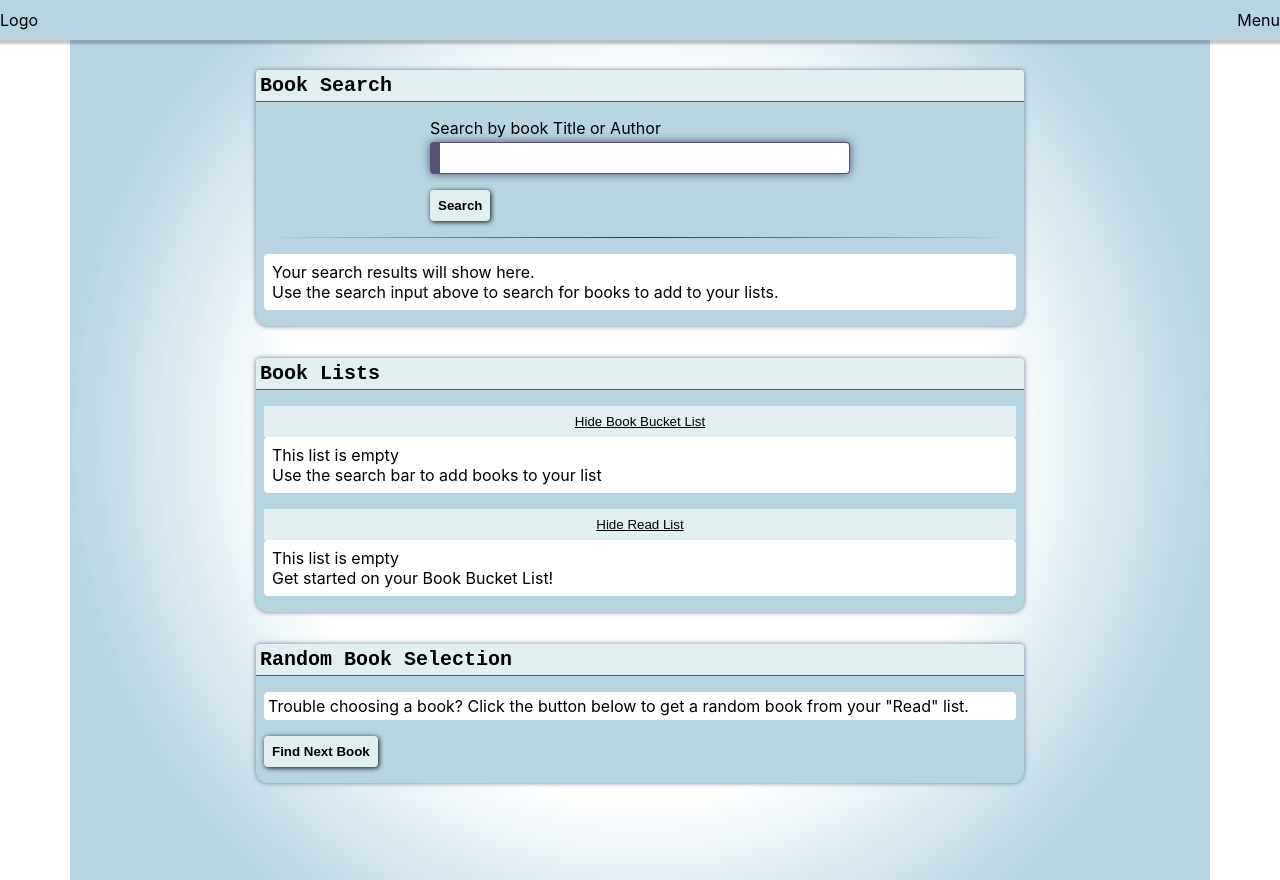
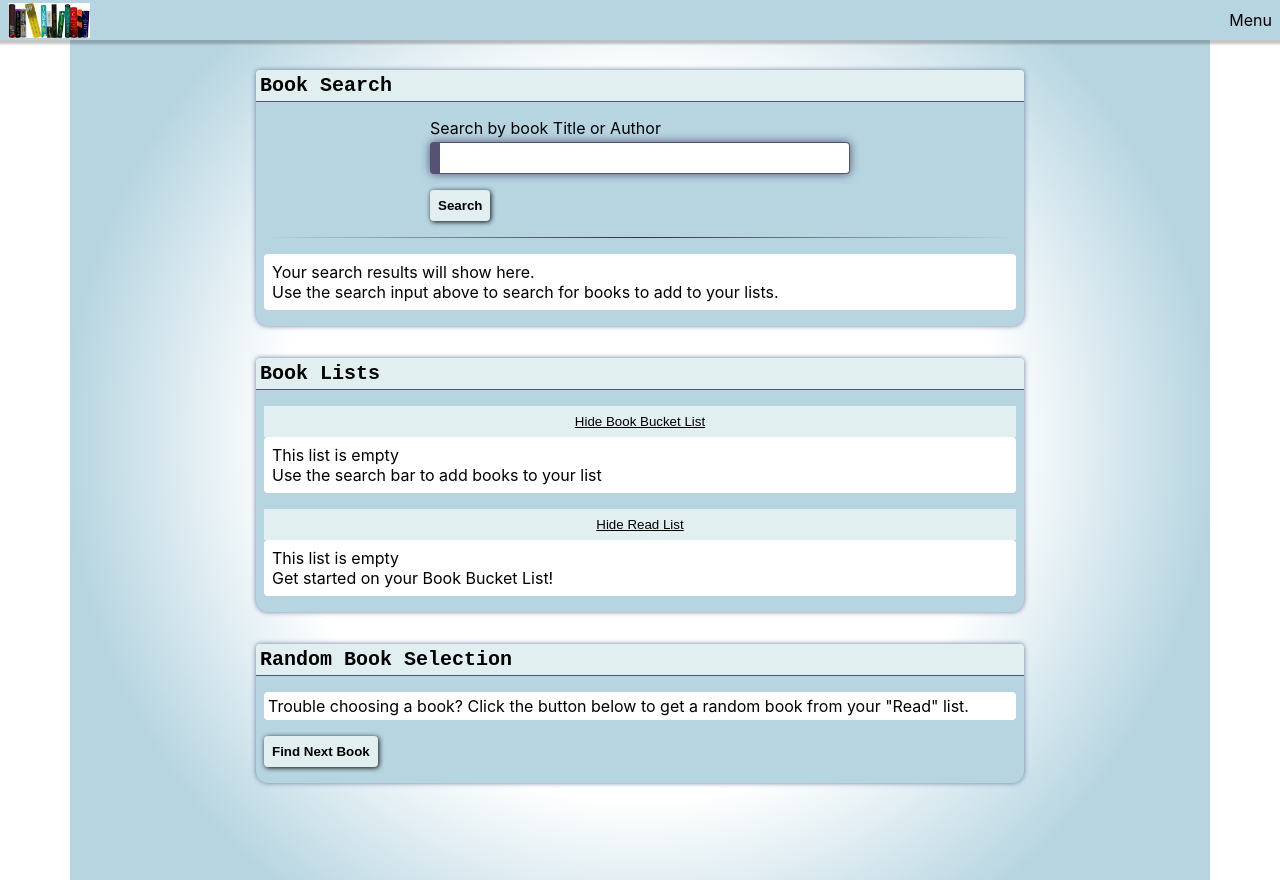
Before and after one commit to ElizabethClohosey/Book-club, a React (Create React App) app: page / in a window 1280 px wide. Built offline with nearby package versions, Linux system fonts and the light colour scheme.

Commit message:
added testing logo and updated header layout

```diff
--- a/src/App.css
+++ b/src/App.css
@@ -15,9 +15,9 @@ header {
   box-shadow: 0 2px 2px 2px rgba(9, 9, 9, 0.23);
 }
 
-h1 {
+/* h1 {
   margin: 0;
-}
+} */
 
 
 footer {
--- a/src/components/layout/header.jsx
+++ b/src/components/layout/header.jsx
@@ -1,4 +1,5 @@
 import React from "react";
+import Logo from "../../assets/images/logo-sm.png";
 
 const Header = () => {
   return (
@@ -9,15 +10,15 @@ const Header = () => {
           alignItems: "center",
           justifyContent: "space-between",
           height: "100%",
+          padding: '0 .5rem'
         }}
       >
-        <p>Logo</p>
-        <p>Menu</p>
-        {/* <img
-          style={{ height: "55px" }}
+        <img
+          style={{ height: "35px" }}
           src={Logo}
           alt="book club bitches text above books"
-        /> */}
+        />
+        <p>Menu</p>
       </div>
     </header>
   );
```
